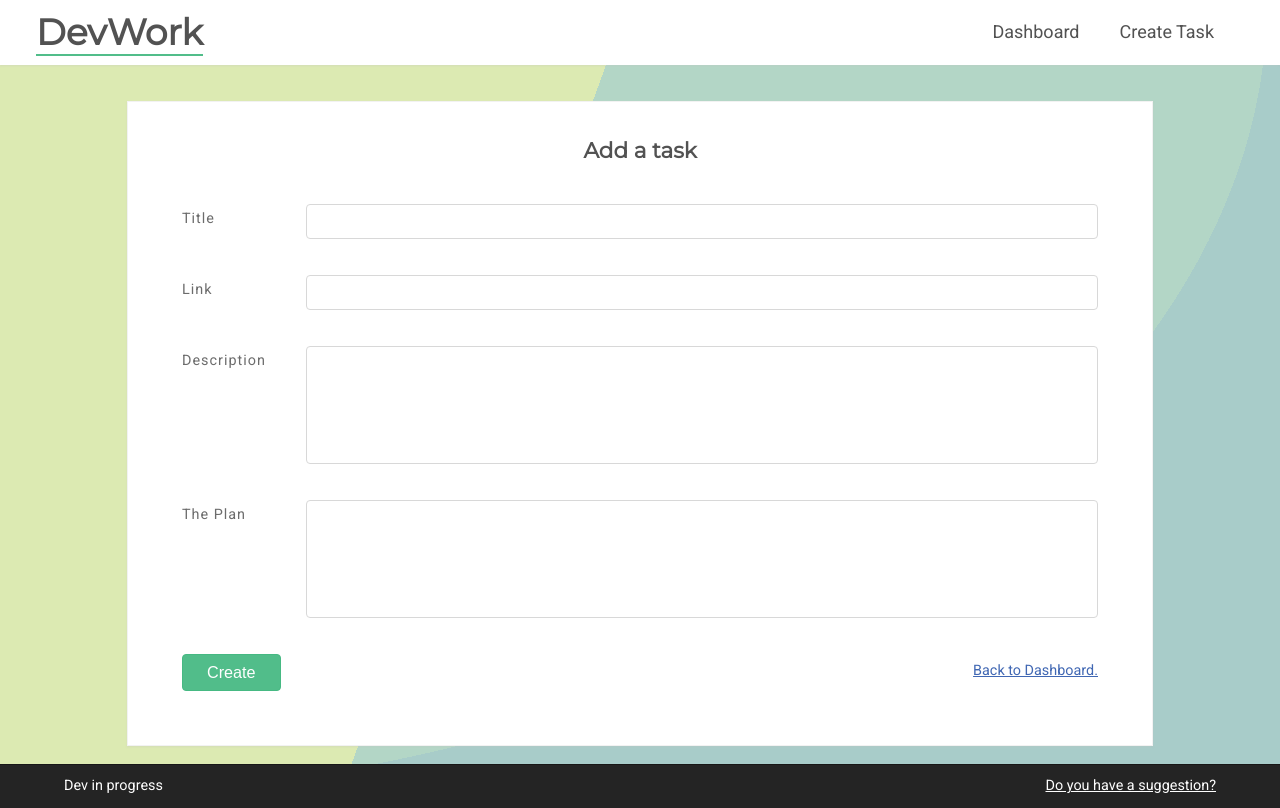
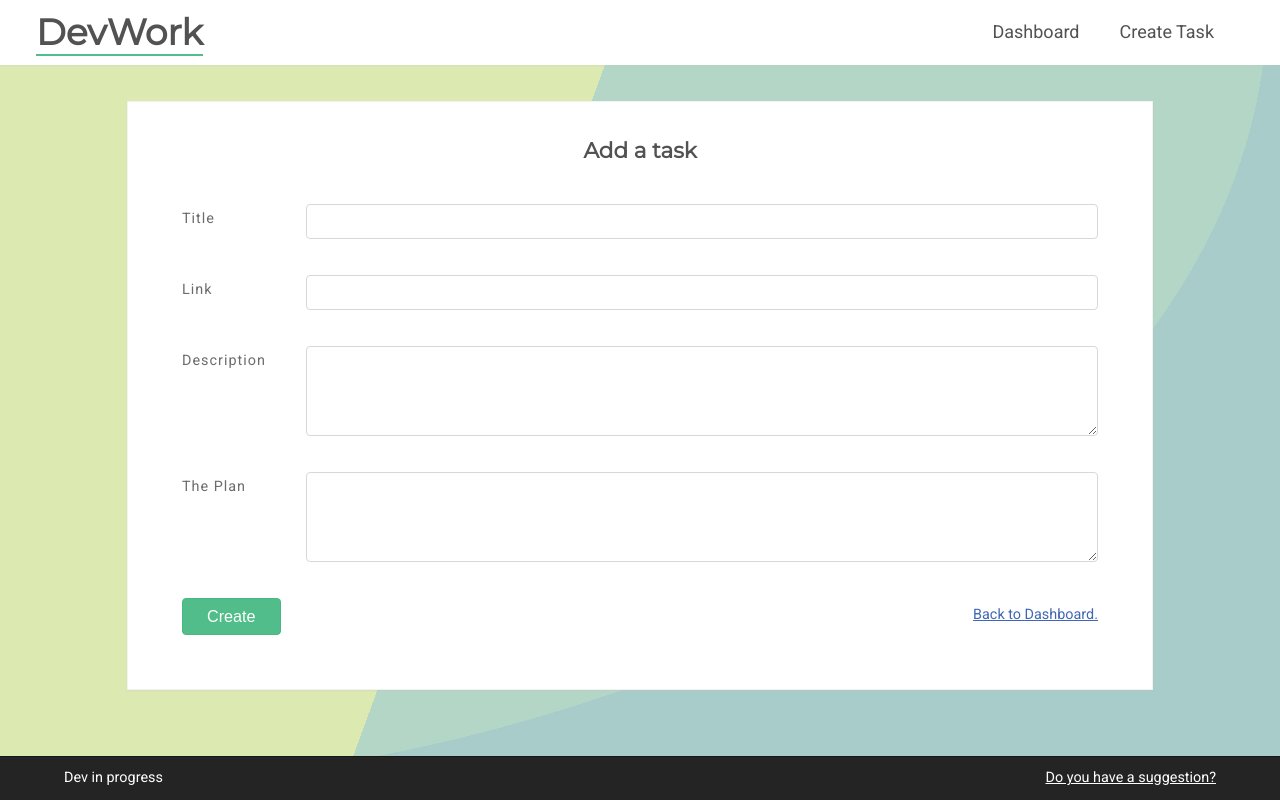
Before and after one commit to marespopa/dolooper, a React (Create React App) app: page / in a window 1280 px wide. Built offline with nearby package versions, Linux system fonts and the light colour scheme.

Commit message:
Update textarea expand
Smoothen textarea animation

```diff
--- a/src/components/FormField.js
+++ b/src/components/FormField.js
@@ -5,19 +5,18 @@ const FormField = ({ type, label, name, value, handleChange }) => {
 
   const resizeTextarea = () => {
     const textarea = textareaRef.current;
+    textarea.style.height = "inherit";
+    let computed = window.getComputedStyle(textarea);
 
-    textarea.style.height = textarea.scrollHeight + 2 + "px";
+    // Calculate the height
+    let height =
+      parseInt(computed.getPropertyValue("border-top-width"), 10) +
+      parseInt(computed.getPropertyValue("padding-top"), 10) +
+      textarea.scrollHeight +
+      parseInt(computed.getPropertyValue("padding-bottom"), 10) +
+      parseInt(computed.getPropertyValue("border-bottom-width"), 10);
 
-    let textareaHeight = textarea.style.height.substring(
-      0,
-      textarea.style.height.length - 2
-    );
-    console.log(textareaHeight);
-    if (textareaHeight >= 300) {
-      textarea.style.overflow = "auto";
-    } else {
-      textarea.style.overflow = "hidden";
-    }
+    textarea.style.height = height + "px";
   };
 
   const handleTextareaChange = event => {
--- a/src/styles/_form.scss
+++ b/src/styles/_form.scss
@@ -48,12 +48,10 @@
     }
   }
   textarea {
+    transition: all 200ms ease;
     overflow: hidden; /*overflow is set to auto at max height using JS */
-    min-height:100px;
-    max-height:314px;
-    height: auto;
-    resize: none;
-    width:50%;
+    min-height: 5em;
+    max-height: 50vh;
   }
   .message {
     border-radius: 4px;
```
